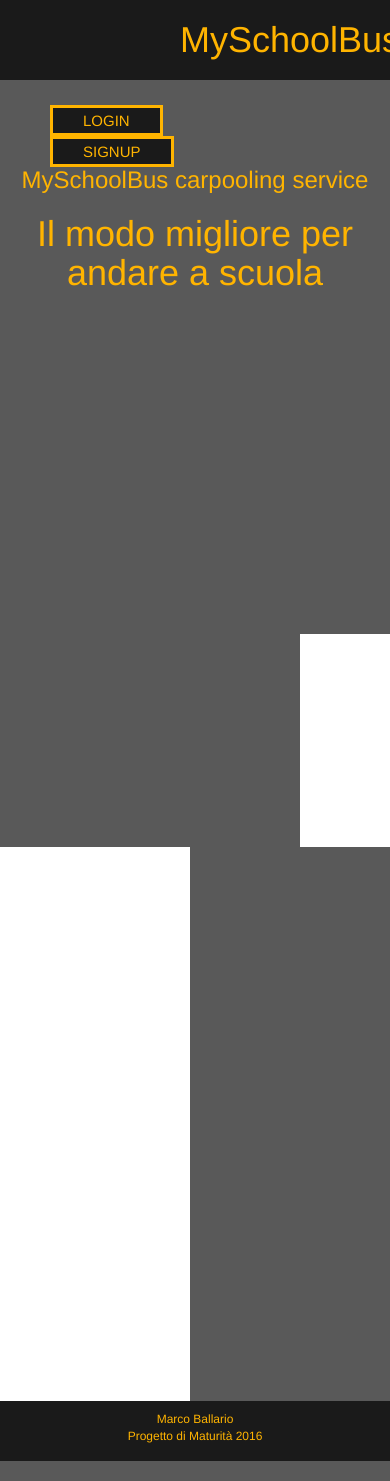
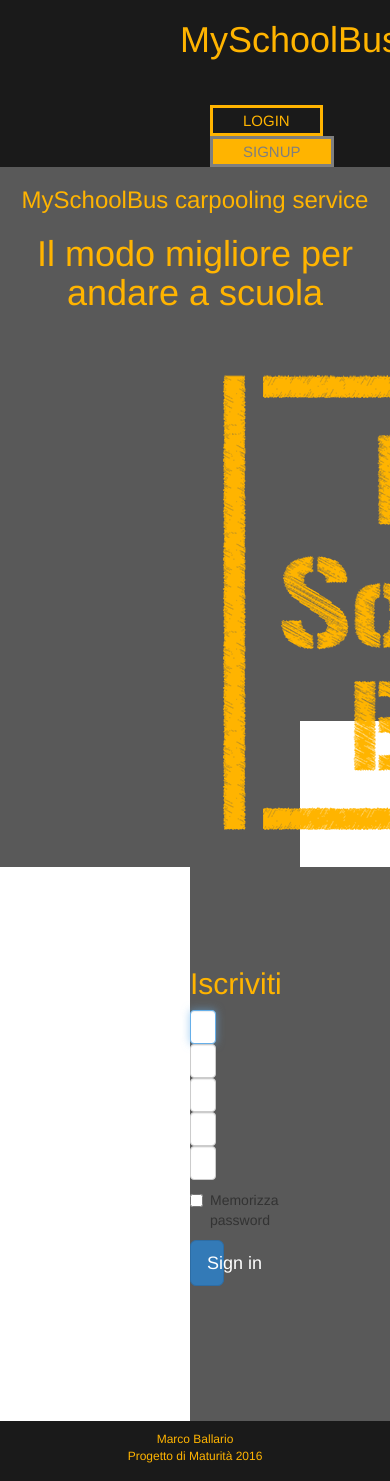
Before and after one commit to Onhyro/my-school-bus, a PHP site: page / in a window 390 px wide; the page is wider, and only the part inside the window is pictured. Run offline with PHP 8.4, Linux system fonts and the light colour scheme.

Commit message:
Continuazione grafica pagina iniziale e sviluppo form di caricamento dei veicoli dell'utente
Si è iniziato ad utilizzare il framework Bootstrap per realizzare le due
form della pagina e per responsivizzarne il contenuto.
Inizio dello sviluppo del grafico e lato server del form che permette
l'inserimento di un nuovo veicolo, da parte di un utente registrato al
sito.

```diff
--- a/website/css/main.css
+++ b/website/css/main.css
@@ -1,7 +1,7 @@
 
-body {width: 100%; height: 100%; margin: 0;}
+body {width: 100%; height: 100%; margin: 0; padding: 0;}
 
-#header 			{width: 100%; min-height: 80px; background-color: #1A1A1A;}
+#header 		{width: 100%; min-height: 80px; background-color: #1A1A1A;}
 #section 		{width: 100%; 	  height: 554px; background-color: #595959;}
 #presentation	{width: 54%; height: 100%; display: inline-block; background-color: #595959; float: left;
 				padding: 40px 100px 40px 200px; margin: 0;}
@@ -10,17 +10,30 @@ body {width: 100%; height: 100%; margin: 0;}
 #footer			{clear: both; width: 100%; min-height: 60px; background-color: #1A1A1A; margin-bottom: 0;}
 
 #title			{margin: 0; color: #ffb400; padding: 20px 0 20px 180px; display: inline-block;}
-#service		{margin: 0; padding: 20px 0 0 0; color: #ffb400; text-align: center;}
-#motto			{margin: 0; padding: 20px 0 0 0; color: #ffb400; text-align: center;}
+#service		{margin: 0; padding: 20px 0 0 0; color: #ffb400; text-align: center; background-color: #595959;}
+#motto			{margin: 0; padding: 20px 0 0 0; color: #ffb400; text-align: center; background-color: #595959;}
 
 #buttons		{float: right; padding: 25px 180px 0 50px}
 
 #first-button	{display: inline-block; padding: 0 20px 0 0;}
 #second-button	{display: inline-block;}
 
-.button			{border-style: solid; border-width:3px; font-size: 15px; padding: 2px 30px 2px 30px; border-color: #FFB400; background-color: #1A1A1A; color: #FFB400;}
-.button:hover	{border-color: #FFC844; color: #FFB400; background-color: #323232}
-#login:			{}
-#signup:		{}
+.button                 {border-style: solid; border-width:3px; font-size: 15px; padding: 2px 30px 2px 30px;}
+.clicked-button         {border-color: #7F7F7F; background-color: #FFB400; color: #7F7F7F;}
+.unclicked-button       {border-color: #FFB400; background-color: #1A1A1A; color: #FFB400;}
+.unclicked-button:hover {border-color: #FFC844; background-color: #323232; color: #FFB400;}
+#login                  {}
+#signup                 {}
 
 #informations	{text-align: center; padding: 10px 0 10px 0; color: #FFB400; font-size: 12px; height: 100%}
+
+.form-signin-heading	{color: #FFB400;}
+.remember-password		{color: #FFB400;}
+.form-control			{width: 40%;}
+.btn					{width: 40%;}
+
+.form-signup	{background-color: #595959;}
+.form-signin	{display: none;}
+
+.row                {margin: 0;}
+.container-fluid    {padding: 0;}
--- a/website/index.html
+++ b/website/index.html
@@ -5,33 +5,91 @@
 		<meta name="viewport" content="width=device-width, initial-scale=1"/>
 		<link rel="stylesheet" href="http://maxcdn.bootstrapcdn.com/bootstrap/3.3.6/css/bootstrap.min.css"/>
 		<script src="https://ajax.googleapis.com/ajax/libs/jquery/1.12.0/jquery.min.js"/>
-		<script src="http://maxcdn.bootstrapcdn.com/bootstrap/3.3.6/js/bootstrap.min.js"></script>
-
+        <script src="http://maxcdn.bootstrapcdn.com/bootstrap/3.3.6/js/bootstrap.min.js"></script>
 		<title>MySchoolBus</title>
 		<link rel="stylesheet" href="./css/main.css" type="text/css" media="screen"/>
-
+		<script>
+			$(document).ready(function(){
+                $btnSignup = $("#signup");
+                $btnLogin = $("#login");
+                //$btnSignup.addClass("clicked-button");
+				$btnSignup.click(function(){
+                    if($btnSignup.hasClass("unclicked-button")){
+                        $btnSignup.removeClass("unclicked-button");
+                        $btnSignup.addClass("clicked-button");
+                        $btnLogin.removeClass("clicked-button");
+                        $btnLogin.addClass("unclicked-button");
+                    }
+				});
+                $btnLogin.click(function(){
+                    if($btnLogin.hasClass("unclicked-button")){
+                        $btnLogin.removeClass("unclicked-button");
+                        $btnSignup.removeClass("clicked-button");
+                        $btnLogin.addClass("clicked-button");
+                        $btnSignup.addClass("unclicked-button");
+                    }
+				});
+			});
+		</script>
 	</head>
-	<body>
-		<header id="header">
-			<h1 id="title">MySchoolBus</h1>
-			<div id="buttons">
+	<body class="container-fluid">
+		<header id="header" class="row">
+			<h1 id="title" class="col-xs-6 col-lg-7 col-sm-7">MySchoolBus</h1>
+			<div id="buttons" class="col-xs-6 col-lg-5 col-sm-5">
 				<div id="first-button">
-					<button class="button" id="login">LOGIN</button>
+					<button class="button unclicked-button" id="login">LOGIN</button>
 				</div>
 				<div id="second-button">
-					<button class="button" id="signup">SIGNUP</button>
+					<button class="button clicked-button" id="signup">SIGNUP</button>
 				</div>
 			</div>
 		</header>
-		<section id="section">
+		<section id="section" class="row">
 			<h3 id="service">MySchoolBus carpooling service</h3>
 			<h1 id="motto">Il modo migliore per andare a scuola</h1>
-			<div id="presentation">
-				<img src="./img/logo.png" width="100%" height="100%"/>
+			<div id="presentation" class="col-xs-6 col-lg-7 col-sm-7">
+				<img src="./img/logo.png"/>
+			</div>
+			<div id="ingress" class="col-xs-6 col-lg-5 col-sm-5">
+				<div id="signup">
+					<form class="form-signup">
+						<h2 class="form-signin-heading">Iscriviti</h2>
+						<label for="inputName" class="sr-only">Nome</label>
+						<input type="name" id="inputName" class="form-control" placeholder="Nome" required autofocus>
+						<label for="inputSurname" class="sr-only">Cognome</label>
+						<input type="surname" id="inputSurname" class="form-control" placeholder="Cognome" required autofocus>
+						<label for="inputEmail" class="sr-only">Email address</label>
+						<input type="email" id="inputEmail" class="form-control" placeholder="Email address" required autofocus>
+						<label for="inputNickname" class="sr-only">Nickname</label>
+						<input type="nickname" id="inputNickname" class="form-control" placeholder="Nickname" required autofocus>
+						<label for="inputPassword" class="sr-only">Password</label>
+						<input type="password" id="inputPassword" class="form-control" placeholder="Password" required>
+						<div class="checkbox">
+						  <label id="remember-password">
+							<input type="checkbox" value="remember-me"> Memorizza password
+						  </label>
+						</div>
+						<button class="btn btn-lg btn-primary btn-block" type="submit">Sign in</button>
+					</form>
+				</div>
+				<div id="signin">
+					<form class="form-signin">
+						<h2 class="form-signin-heading">Accedi</h2>
 
-			</div>
-			<div id="ingress">
+						<label for="inputEmail" class="sr-only">Email address</label>
+						<input type="email" id="inputEmail" class="form-control" placeholder="Email address" required autofocus>
 
+						<label for="inputPassword" class="sr-only">Password</label>
+						<input type="password" id="inputPassword" class="form-control" placeholder="Password" required>
+
+						<div class="checkbox">
+						  <label id="remember-password">
+							<input type="checkbox" value="remember-me"> Memorizza password
+						  </label>
+						</div>
+						<button class="btn btn-lg btn-primary btn-block" type="submit">Sign in</button>
+					</form>
+				</div>
 			</div>
 		</section>
 		<footer id="footer">
--- a/website/php/registration.php
+++ b/website/php/registration.php
@@ -20,6 +20,7 @@
 	$password = '';
 	try{
 		$connessione = new PDO('mysql:host=localhost;dbname=db', $user, $password);
+		$connessione->setAttribute(PDO::ATTR_ERRMODE, PDO::ERRMODE_EXCEPTION);
 	} catch (PDOException $exception) {
 		die("Errore durante la connessione al database: ".$exception->getMessage());
 	}
```
Also changed, not shown: website/php/addVehicle.php (added, +112 -0 lines), website/img/logo.png, website/js/validationRegistration.js (added), 2 other files.
